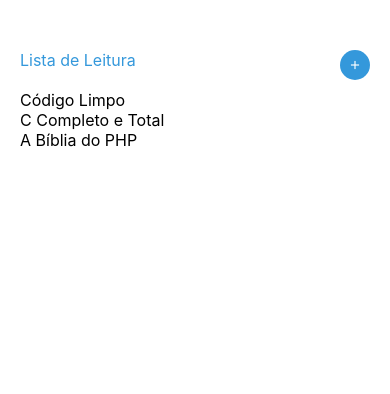
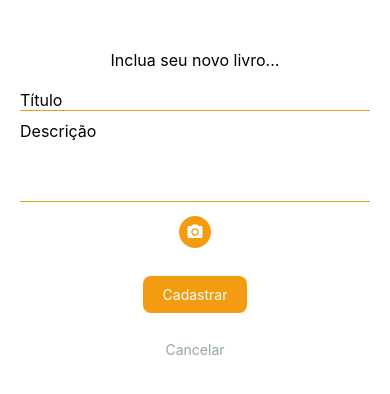
Before and after one commit to CarlMartins/calculadora-imc-react-native, a React Native app: screen / in a window 390 px wide. Shown: the top 394 px of the page. Built offline with nearby package versions, Linux system fonts and the light colour scheme.

Commit message:
Created book page

```diff
--- a/App.js
+++ b/App.js
@@ -1,10 +1,14 @@
 import React from 'react';
 
 import { Main } from './src/pages/Main';
+import { Book } from './src/pages/Book';
 
 const App = () => {
   return (
-    <Main />
+    <>
+      {/* <Main /> */}
+      <Book />
+    </>
   );
 };
 
--- a/app.json
+++ b/app.json
@@ -4,9 +4,9 @@
     "slug": "DoneWithit",
     "version": "1.0.0",
     "orientation": "portrait",
-    "icon": "./assets/icon.png",
+    "icon": "",
     "splash": {
-      "image": "./assets/splash.png",
+      "image": "",
       "resizeMode": "contain",
       "backgroundColor": "#ffffff"
     },
--- /dev/null
+++ b/src/pages/Book.js
@@ -0,0 +1,102 @@
+import React from 'react';
+
+import { View, Text, TextInput, TouchableOpacity, StyleSheet } from 'react-native';
+
+import Icon from 'react-native-vector-icons/MaterialIcons';
+
+const Book = () => {
+  return (
+    <View style={styles.container}>
+      <Text style={styles.pageTitle}>
+        Inclua seu novo livro...
+      </Text>
+      <TextInput
+        placeholder="Título"
+        style={styles.input}
+      />
+      <TextInput
+        placeholder="Descrição"
+        style={styles.input}
+        multiline={true}
+        numberOfLines={4}
+      />
+
+      <View style={styles.buttonsContainer}>
+        <TouchableOpacity style={styles.cameraButton}>
+          <Icon
+            name="photo-camera"
+            style={styles.icon}
+            size={18}
+            color="#fff"
+          />
+        </TouchableOpacity>
+
+        <TouchableOpacity style={styles.saveButton}>
+          <Text style={styles.saveButtonText}>Cadastrar</Text>
+        </TouchableOpacity>
+
+        <TouchableOpacity style={styles.cancelButton}>
+          <Text style={styles.cancelButtonText}>Cancelar</Text>
+        </TouchableOpacity>
+      </View>
+
+    </View>
+  );
+};
+
+const styles = StyleSheet.create({
+  container: {
+    flex: 1,
+    paddingVertical: 50,
+    paddingHorizontal: 20,
+  },
+  pageTitle: {
+    textAlign: 'center',
+    fontSize: 16,
+    marginBottom: 20
+  },
+  input: {
+    fontSize: 16,
+    borderBottomColor: '#f39c12',
+    borderBottomWidth: 1,
+    marginBottom: 10
+  },
+  cameraButton: {
+    backgroundColor: '#f39c12',
+    color: '#fff',
+    height: 32,
+    width: 32,
+    justifyContent: 'center',
+    alignItems: 'center',
+    borderRadius: 50,
+    marginBottom: 20
+  },
+  saveButton: {
+    backgroundColor: '#f39c12',
+    borderRadius: 8,
+    paddingVertical: 10,
+    paddingHorizontal: 20,
+    fontSize: 16,
+    marginBottom: 20
+  },
+  saveButtonText: {
+    color: '#fff'
+  },
+  buttonsContainer: {
+    height: 150,
+    justifyContent: 'space-around',
+    alignItems: 'center',
+    flexDirection: 'column'
+  },
+  cancelButton: {
+
+  },
+  cancelButtonText: {
+    color: '#95a5a6',
+
+  }
+});
+
+export {
+  Book
+};
--- a/src/pages/Main.js
+++ b/src/pages/Main.js
@@ -35,7 +35,12 @@
           Lista de Leitura
         </Text>
         <TouchableOpacity style={styles.toolboxButton}>
-          <Icon name="add" style={styles.icon} />
+          <Icon
+            name="add"
+            style={styles.icon}
+            color="#fff"
+            size={14}
+          />
         </TouchableOpacity>
       </View>
       <FlatList
@@ -69,10 +74,6 @@
     alignItems: 'center',
     borderRadius: 50
   },
-  icon: {
-    fontSize: 14,
-    color: '#fff'
-  },
   title: {
     fontSize: 16,
     color: '#3498db',
```
